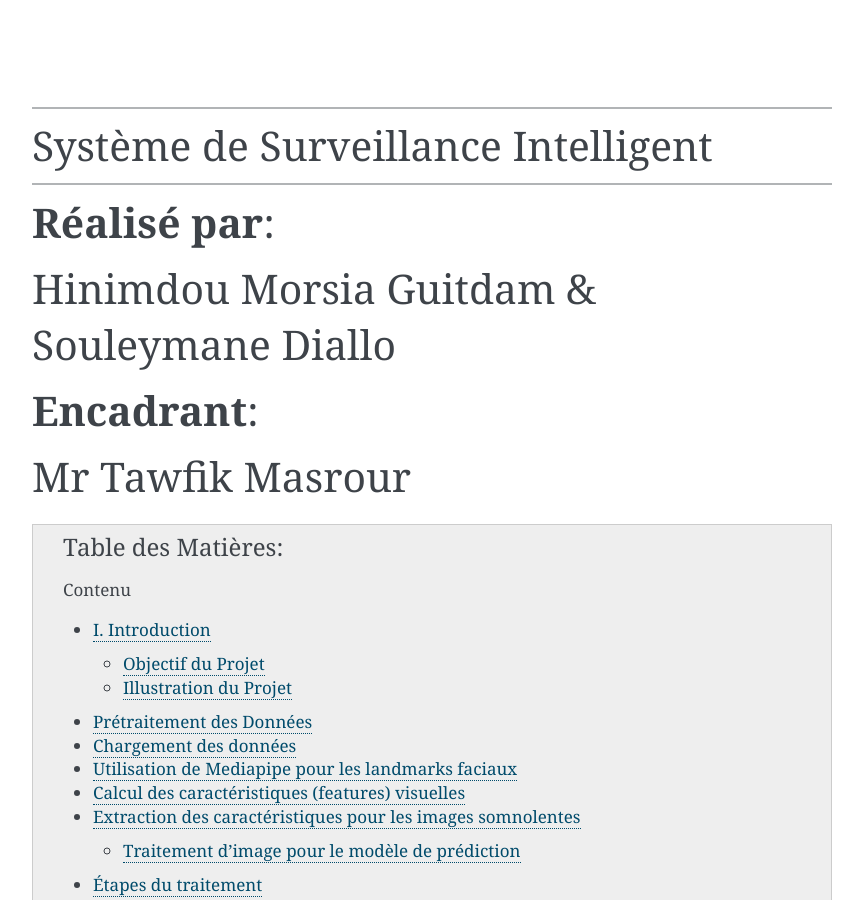
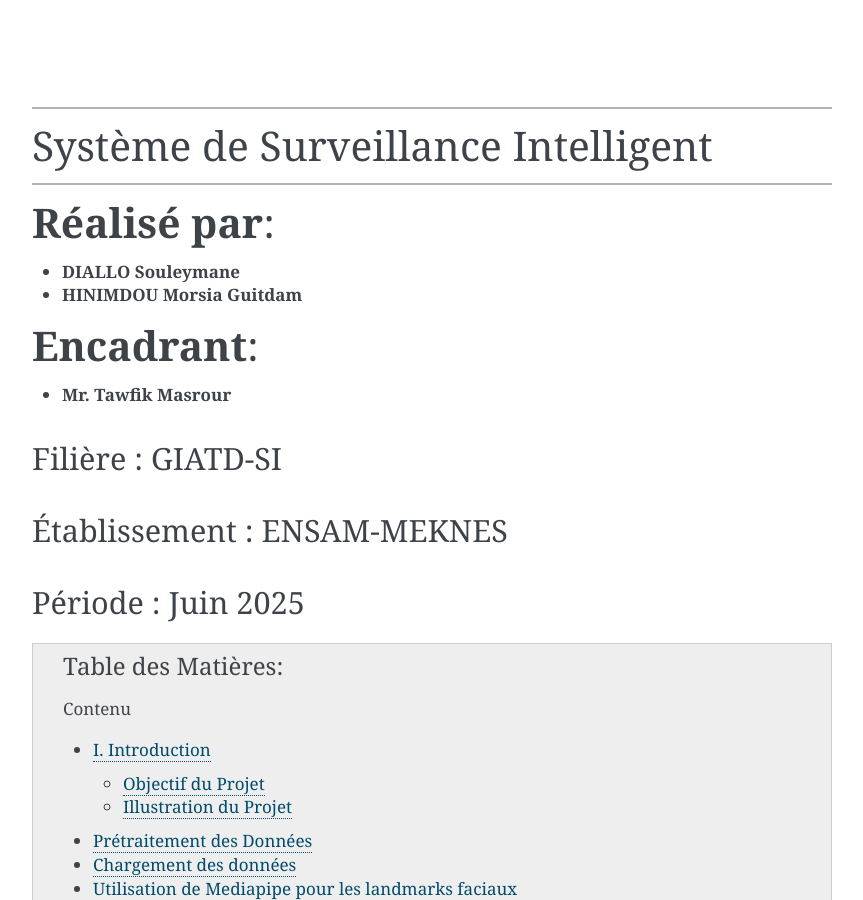
Before and after one commit to SouleymaneDiallo04/Syst-me-de-Surveillance-de-la-posture, a Sphinx documentation site: the page built from docs/source/index.rst, in a window 1280 px wide and 900 px high, scrolled down 490 px. Shown: the whole window, without its empty margins (168-1031 px from the left). Built offline with Sphinx 7.4.7, drawn with Linux system fonts in a browser that asks for light colours.

Commit message:
Update index.rst

```diff
--- a/docs/source/index.rst
+++ b/docs/source/index.rst
@@ -20,15 +20,26 @@ Système de Surveillance Intelligent
 **Réalisé par**:
 ===============
 
-Hinimdou Morsia Guitdam & Souleymane Diallo
-==============================================
+- **DIALLO Souleymane**
+
+- **HINIMDOU Morsia Guitdam**
 
 **Encadrant**:
 =============
 
-Mr Tawfik Masrour
-===========================
+- **Mr. Tawfik Masrour**
 
+==================
+Filière : GIATD-SI
+==================
+
+============================
+Établissement : ENSAM-MEKNES
+============================
+
+===================
+Période : Juin 2025
+===================
 
 .. admonition:: Table des Matières
 
```
